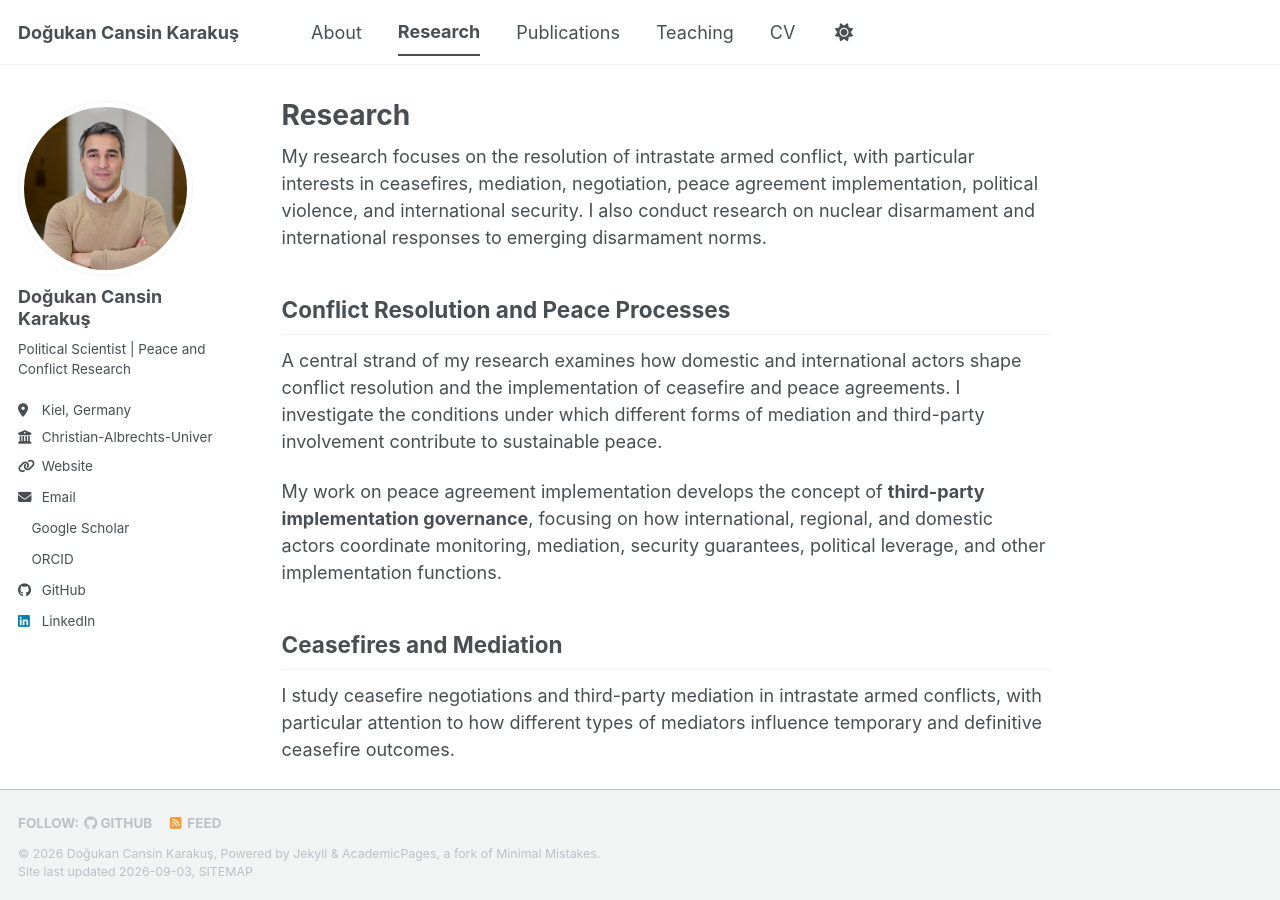
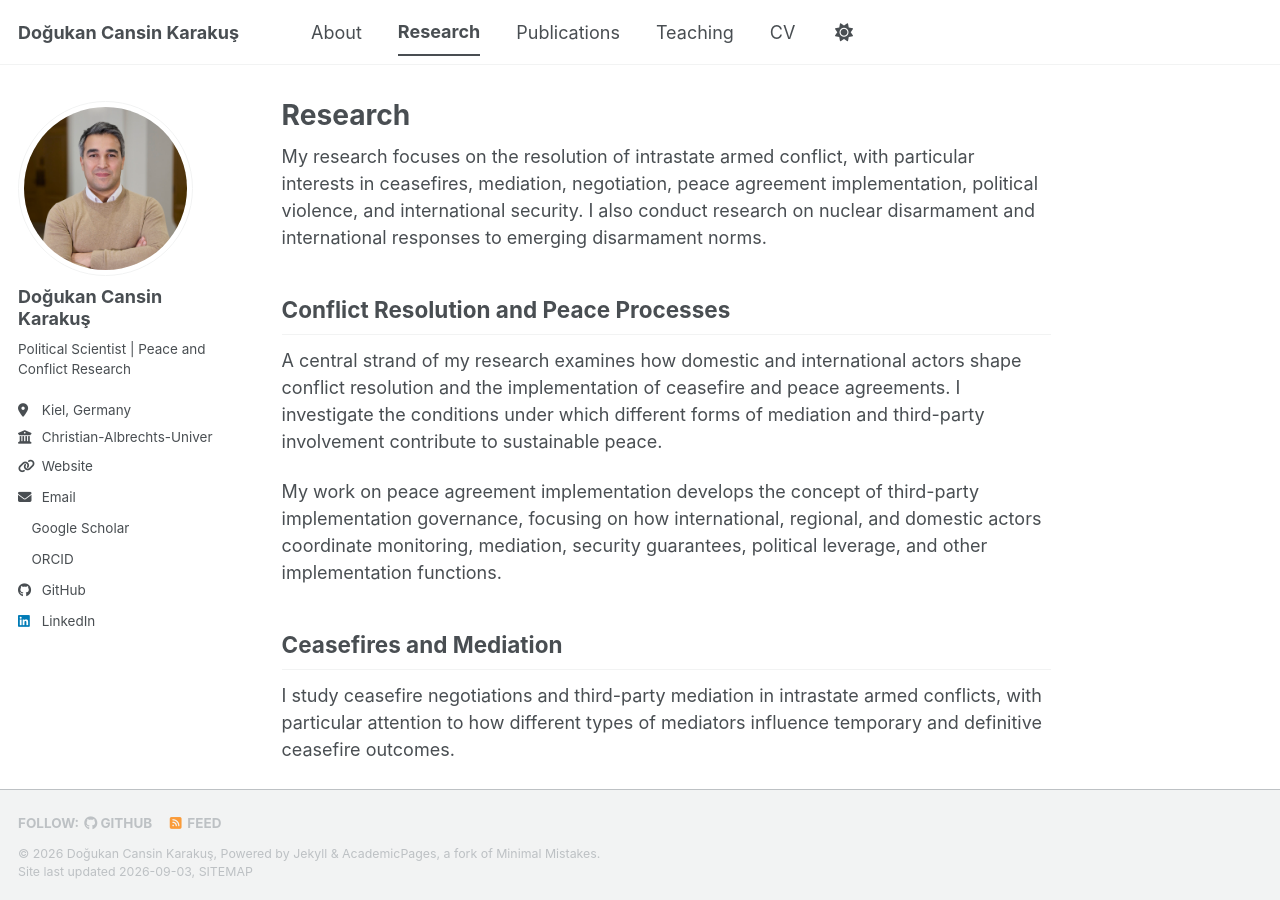
Before and after one commit to DogukanCansinKarakus/DogukanCansinKarakus.github.io, a Jekyll site: the page built from _pages/research.md, in a window 1280 px wide and 900 px high. Built offline with Jekyll 4.4.1, drawn with Linux system fonts in a browser that asks for light colours; a style sheet for code colours, icons or effects is not loaded.

```diff
--- a/_pages/research.md
+++ b/_pages/research.md
@@ -10,7 +10,7 @@ My research focuses on the resolution of intrastate armed conflict, with particu
 
 A central strand of my research examines how domestic and international actors shape conflict resolution and the implementation of ceasefire and peace agreements. I investigate the conditions under which different forms of mediation and third-party involvement contribute to sustainable peace.
 
-My work on peace agreement implementation develops the concept of **third-party implementation governance**, focusing on how international, regional, and domestic actors coordinate monitoring, mediation, security guarantees, political leverage, and other implementation functions.
+My work on peace agreement implementation develops the concept of third-party implementation governance, focusing on how international, regional, and domestic actors coordinate monitoring, mediation, security guarantees, political leverage, and other implementation functions.
 
 ## Ceasefires and Mediation
 
```
